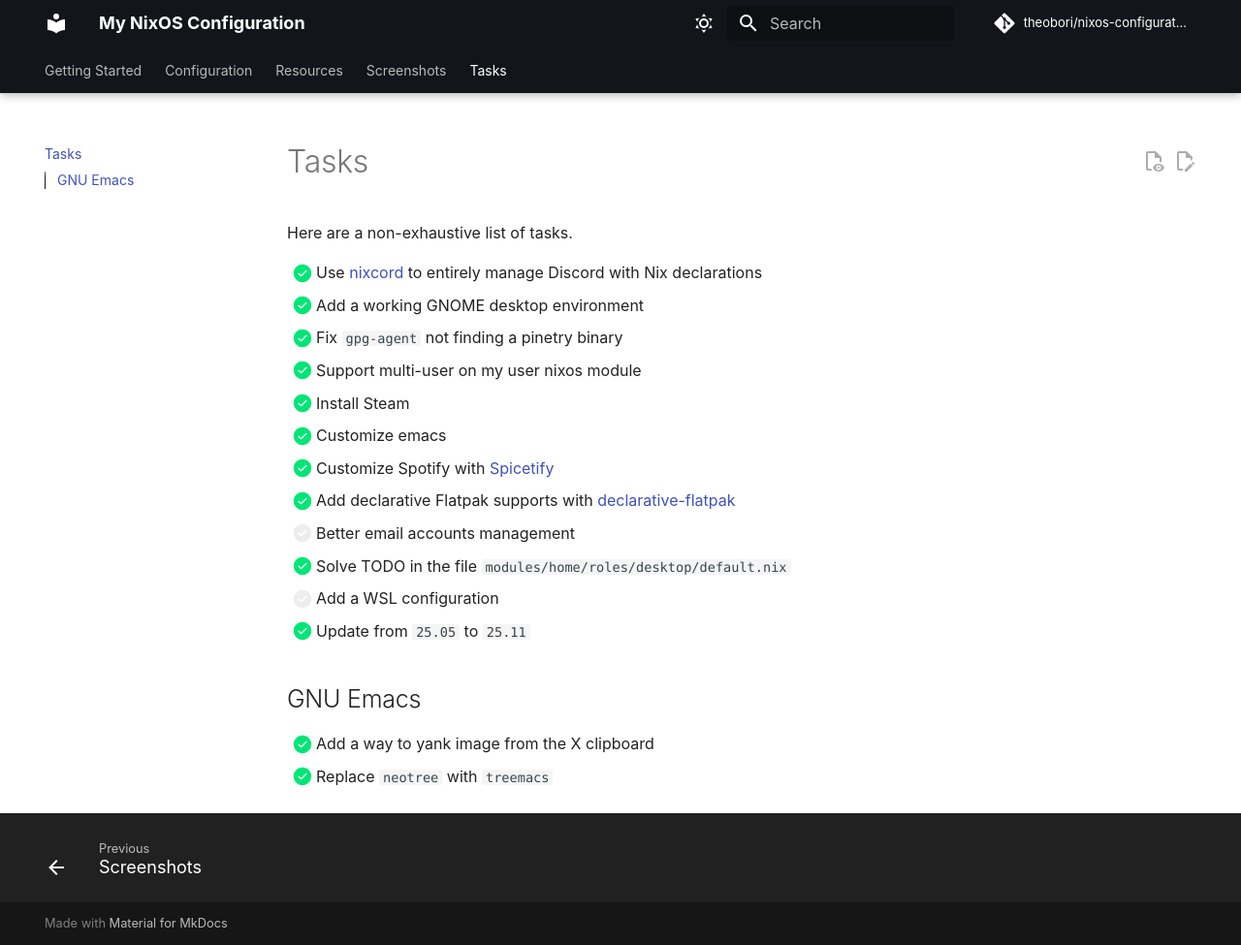
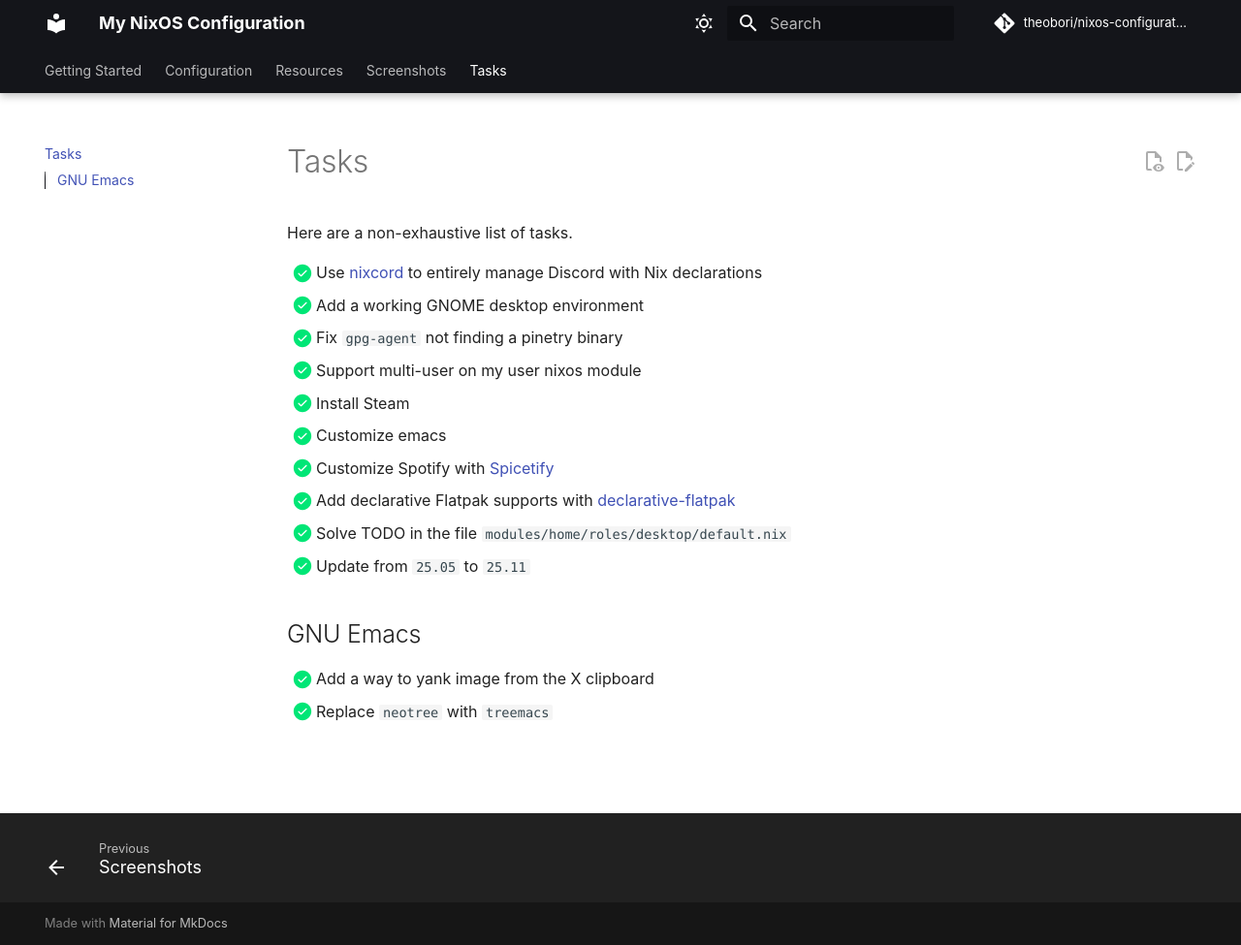
Before and after one commit to theobori/nixos-configuration, an MkDocs documentation site: the page built from docs/docs/tasks.md, in a window 1280 px wide and 975 px high. Shown: the whole window at 97% size. Built offline with MkDocs 1.6.1 and Material for MkDocs 9.7.7, drawn with Linux system fonts in a browser that asks for light colours; comment, search, counter and statistics services are not loaded.

Commit message:
Remove outdated tasks

```diff
--- a/docs/docs/tasks.md
+++ b/docs/docs/tasks.md
@@ -10,9 +10,7 @@
 - [x] Customize emacs
 - [x] Customize Spotify with [Spicetify](https://github.com/Gerg-L/spicetify-nix)
 - [x] Add declarative Flatpak supports with [declarative-flatpak](https://github.com/GermanBread/declarative-flatpak)
-- [ ] Better email accounts management
 - [x] Solve TODO in the file `modules/home/roles/desktop/default.nix`
-- [ ] Add a WSL configuration
 - [x] Update from `25.05` to `25.11`
 
 ## GNU Emacs
```
